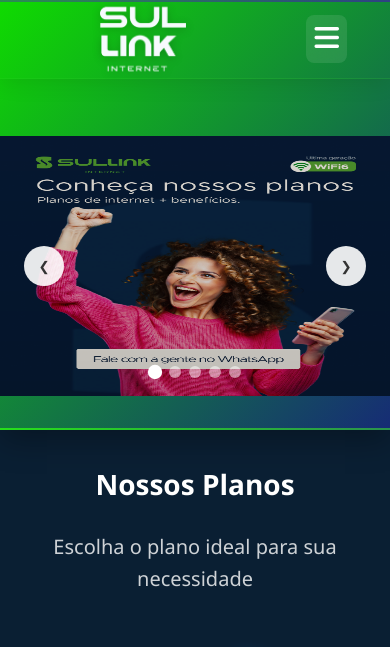
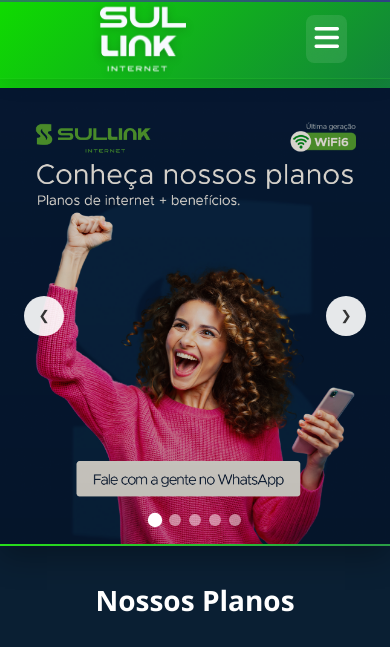
Before and after one commit to VieiraGabrielAlexandre/sullink, a PHP site: page / in a window 390 px wide. Shown: the top 647 px of the page. Run offline with PHP 8.4, Linux system fonts and the light colour scheme.

Commit message:
feature: improvs

```diff
--- a/styles.carousel-fix.css
+++ b/styles.carousel-fix.css
@@ -63,7 +63,64 @@
 .entertainment-carousel .entertainment-control.prev{ left:12px; }
 .entertainment-carousel .entertainment-control.next{ right:12px; }
 
+/* Responsive adjustments for mobile - aspect ratio 1290x1507 (portrait) */
 @media (max-width: 768px){
   .features-carousel .features-control{ width:40px; height:40px; }
   .entertainment-carousel .entertainment-control{ width:38px; height:38px; }
+
+  /* Mobile image adjustments - portrait 1290x1507 ratio */
+  .features-carousel {
+    width: 100%;
+    height: 0;
+    padding-bottom: 116.9%; /* (1507/1290) * 100 = 116.9% */
+    position: relative;
+    overflow: hidden;
+  }
+
+  .features-carousel .features-slide {
+    position: absolute !important;
+    top: 0;
+    left: 0;
+    width: 100%;
+    height: 100%;
+    opacity: 0;
+    transition: opacity 0.5s ease;
+  }
+
+  .features-carousel .features-slide.active {
+    opacity: 1;
+    position: absolute !important;
+  }
+
+  .features-carousel .features-slide img,
+  .entertainment-carousel .entertainment-slide img {
+    object-fit: cover !important;
+    width: 100% !important;
+    height: 100% !important;
+    position: absolute;
+    top: 0;
+    left: 0;
+    display: block !important;
+  }
+
+  .features-carousel .features-slide picture {
+    width: 100%;
+    height: 100%;
+    position: absolute;
+    top: 0;
+    left: 0;
+    display: block;
+  }
+
+  .entertainment-carousel .entertainment-slide {
+    width: 100%;
+    height: 100%;
+  }
 }
+
+@media (max-width: 480px){
+  /* Mantém a mesma proporção em smartphones */
+  .features-carousel {
+    padding-bottom: 116.9%;
+  }
+}
--- a/styles.css
+++ b/styles.css
@@ -334,7 +334,7 @@ body {
 .hero {
     position: relative;
     z-index: 4;
-    padding: 8rem 0 2rem 0;
+    padding: 8rem 0 0rem 0;
 }
 
 /* Carousel Styles */
@@ -2226,7 +2226,7 @@ text-decoration: none;
     }
 
     .hero {
-        padding: 10rem 0 2rem 0;
+        padding: 8rem 0 0rem 0;
     }
 
     .mobile-menu-btn {
@@ -2556,7 +2556,7 @@ text-decoration: none;
     }
 
     .hero {
-        padding: 6.5rem 0 2rem 0;
+        padding: 3.5rem 0 0rem 0;
     }
 
     .hero-title {
```
